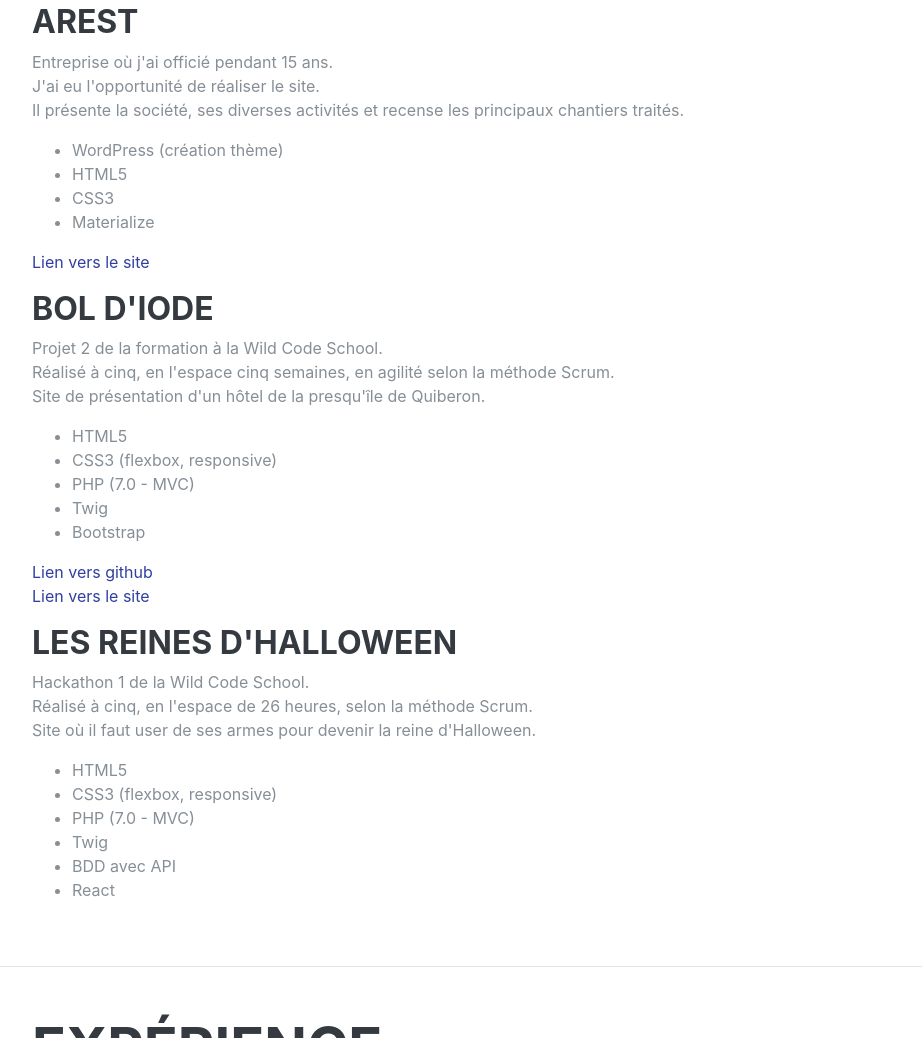
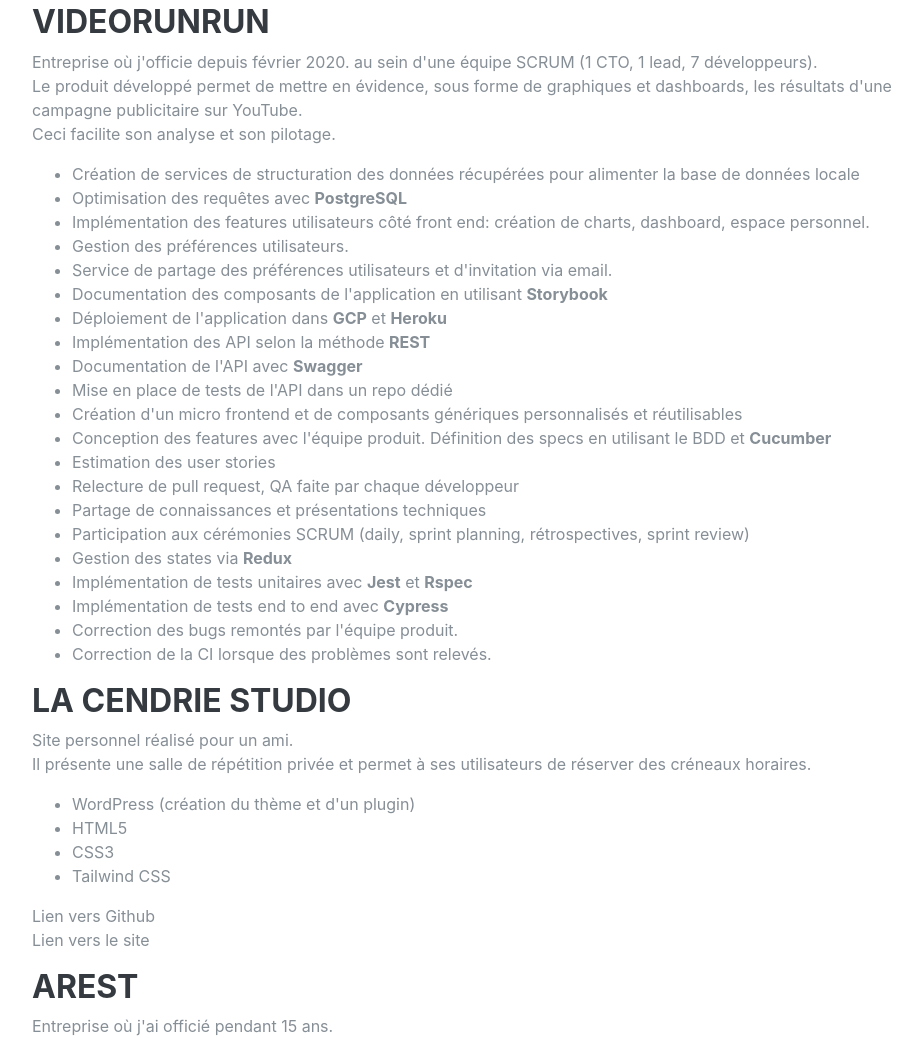
Before and after one commit to kimor44/CV-Julien-Guibert, a plain HTML site: page index.html in a window 1280 px wide. Shown: the part 1762-2800 px from the top of the page, without its empty margins (288-1210 px from the left). Drawn offline with Linux system fonts and the light colour scheme; a web font is replaced by a local one.

Commit message:
presentation & projects updated

```diff
--- a/css/resume.css
+++ b/css/resume.css
@@ -4,12 +4,15 @@
  * Licensed under MIT (https://github.com/BlackrockDigital/startbootstrap-resume/blob/master/LICENSE)
  */
 
-:root{
-  --myColor : #303f9f;
+:root {
+  --myColor: #303f9f;
+  --text: #868e96;
 }
 
 body {
-  font-family: 'Muli', -apple-system, BlinkMacSystemFont, 'Segoe UI', Roboto, 'Helvetica Neue', Arial, sans-serif, 'Apple Color Emoji', 'Segoe UI Emoji', 'Segoe UI Symbol', 'Noto Color Emoji';
+  font-family: "Muli", -apple-system, BlinkMacSystemFont, "Segoe UI", Roboto,
+    "Helvetica Neue", Arial, sans-serif, "Apple Color Emoji", "Segoe UI Emoji",
+    "Segoe UI Symbol", "Noto Color Emoji";
   padding-top: 54px;
   color: #868e96;
 }
@@ -27,7 +30,9 @@
 h4,
 h5,
 h6 {
-  font-family: 'Saira Extra Condensed', -apple-system, BlinkMacSystemFont, 'Segoe UI', Roboto, 'Helvetica Neue', Arial, sans-serif, 'Apple Color Emoji', 'Segoe UI Emoji', 'Segoe UI Symbol', 'Noto Color Emoji';
+  font-family: "Saira Extra Condensed", -apple-system, BlinkMacSystemFont,
+    "Segoe UI", Roboto, "Helvetica Neue", Arial, sans-serif, "Apple Color Emoji",
+    "Segoe UI Emoji", "Segoe UI Symbol", "Noto Color Emoji";
   font-weight: 700;
   text-transform: uppercase;
   color: #343a40;
@@ -54,7 +59,9 @@
 .subheading {
   text-transform: uppercase;
   font-weight: 500;
-  font-family: 'Saira Extra Condensed', -apple-system, BlinkMacSystemFont, 'Segoe UI', Roboto, 'Helvetica Neue', Arial, sans-serif, 'Apple Color Emoji', 'Segoe UI Emoji', 'Segoe UI Symbol', 'Noto Color Emoji';
+  font-family: "Saira Extra Condensed", -apple-system, BlinkMacSystemFont,
+    "Segoe UI", Roboto, "Helvetica Neue", Arial, sans-serif, "Apple Color Emoji",
+    "Segoe UI Emoji", "Segoe UI Symbol", "Noto Color Emoji";
   font-size: 1.5rem;
 }
 
@@ -84,8 +91,8 @@
 }
 
 .dev-icons .list-inline-item img {
-    width: 50px;
-    height: 50px;
+  width: 50px;
+  height: 50px;
 }
 
 #sideNav .navbar-nav .nav-item .nav-link {
@@ -173,9 +180,11 @@
 }
 
 a {
-  color: var(--myColor);
+  color: var(--text);
 }
 
-a:hover, a:focus, a:active {
+a:hover,
+a:focus,
+a:active {
   color: #824027;
 }
--- a/index.html
+++ b/index.html
@@ -67,23 +67,25 @@
             <h1 class="mb-0">Julien
                 <span class="text-primary">Guibert</span>
             </h1>
-            <h2 class="mb-0">Devoloppeur web junior
+            <h2 class="mb-0">D&eacute;voloppeur web
             </h2>
-            <div class="subheading mb-5">11 rue de la Greneraie, 44230 St Sébastien sur Loire<br>
+            <div class="subheading mb-5">134 route de la Fontenelle, 44120 Vertou<br>
                 <a href="mailto:julien.guib@gmail.com">julien.guib@gmail.com</a>
             </div>
-            <p class="lead mb-3">Passion&eacute; par le web et ses techonologies, je suis actuellement en reconversion
+            <p class="lead mb-3">Passion&eacute; par le web et ses techonologies, j&apos;ai r&eacute;alis&eacute; une reconversion
                 professionnelle,
-                &agrave; la Wild Code School de Nantes, où je me forme en tant que
+                &agrave; la Wild Code School de Nantes, o&ugrave; je me suis form&eacute; en tant que
                 <strong>d&eacute;veloppeur web (PHP/Symfony)</strong>
             </p>
-            <p class="lead mb-3">Nous réalisons des projets concrets, en groupe, selon la méthodologie Scrum.
+            <p class="lead mb-3">Nous avons r&eacute;alis&eacute;s des projets concrets, en groupe, selon la m&eacute;thodologie Scrum.
             </p>
-            <p class="lead mb-5">En recherche d'un <strong>stage de 4 mois</strong> qui débutera le 10 f&eacute;vrier 2020, où j'espère
-                pouvoir apporter ma curiosité et mes nouvelles connaissances.
+            <p class="lead mb-5">En poste chez <a href="https://www.videorunrun.com/fr/" target="_blank"><strong>VideoRunRun</strong></a> depuis f&eacute;vrier 2020,
+                j&apos;y exerce le m&eacute;tier de d&eacute;veloppeur programmeur informatique sur
+                des technologies tel que <strong>Ruby on Rails</strong> (f&eacute;vrier 2020 - mai 2021)
+                ou <strong>React</strong> (mai 2021 - &agrave; ce jour).
             </p>
             <div class="social-icons">
-                <a href="www.linkedin.com/in/julien-guibert" target="_blank">
+                <a href="https://www.linkedin.com/in/julien-guibert/" target="_blank">
                     <i class="fab fa-linkedin-in" title="linkedin" target="_blank"></i>
                 </a>
                 <a href="https://github.com/kimor44" title="github" target="_blank">
@@ -137,6 +139,9 @@
                 <li class="list-inline-item">
                     <img src="img/git-logo.png" alt="git" title="git">
                 </li>
+                <li class="list-inline-item">
+                    <img src="img/github.png" alt="github" title="github">
+                </li>
             </ul>
 
             <div class="subheading mb-3">M&eacute;thodologie</div>
@@ -149,6 +154,12 @@
                     <i class="fa-li fa fa-check"></i>
                     D&eacute;veloppement Agile et Scrum
                 </li>
+                <li>
+                    <i class="fa-li fa fa-check"></i>
+                    D&eacute;finition des specs en
+                    utilisant le BDD
+                    et Cucumber
+                </li>
             </ul>
         </div>
     </section>
@@ -159,51 +170,65 @@
         <div class="w-100">
             <h2 class="mb-5">Projets</h2>
             <article>
-                <h3>Arest</h3>
-                <p>Entreprise o&ugrave; j&apos;ai offici&eacute; pendant 15 ans.<br>
-                    J'ai eu l'opportunité de réaliser le site.<br>
-                    Il pr&eacute;sente la soci&eacute;t&eacute;, ses diverses activit&eacute;s et recense les principaux chantiers trait&eacute;s.
-                <ul>
-                    <li>WordPress (cr&eacute;ation th&egrave;me)</li>
-                    <li>HTML5</li>
-                    <li>CSS3</li>
-                    <li>Materialize</li>
-                </ul>
-                <a href="http://arest.fr/" target="_blank">Lien vers le site</a>
+                <h3>VideoRunRun</h3>
+                <p>Entreprise o&ugrave; j&apos;officie depuis f&eacute;vrier 2020.
+                    au sein d&apos;une &eacute;quipe SCRUM (1 CTO, 1 lead, 7 d&eacute;veloppeurs).<br>
+                    Le produit d&eacute;velopp&eacute; permet de mettre en &eacute;vidence, sous forme de graphiques
+                    et dashboards, les r&eacute;sultats d&apos;une campagne publicitaire sur YouTube.<br>
+                    Ceci facilite son analyse et son pilotage.
+                    <ul>
+                        <li>Cr&eacute;ation de services de structuration des donn&eacute;es r&eacute;cup&eacute;r&eacute;es pour alimenter la base de donn&eacute;es locale</li>
+                        <li>Optimisation des requêtes avec <strong>PostgreSQL</strong></li>
+                        <li>Impl&eacute;mentation des features utilisateurs côt&eacute; front end: cr&eacute;ation de charts, dashboard, espace personnel.</li>
+                        <li>Gestion des pr&eacute;f&eacute;rences utilisateurs.</li>
+                        <li>Service de partage des pr&eacute;f&eacute;rences utilisateurs et d&apos;invitation via email.</li>
+                        <li>Documentation des composants de l&apos;application en utilisant <strong>Storybook</strong></li>
+                        <li>D&eacute;ploiement de l&apos;application dans <strong>GCP</strong> et <strong>Heroku</strong></li>
+                        <li>Impl&eacute;mentation des API selon la m&eacute;thode <strong>REST</strong></li>
+                        <li>Documentation de l&apos;API avec <strong>Swagger</strong></li>
+                        <li>Mise en place de tests de l&apos;API dans un repo d&eacute;di&eacute;</li>
+                        <li>Cr&eacute;ation d&apos;un micro frontend et de composants g&eacute;n&eacute;riques personnalis&eacute;s et r&eacute;utilisables</li>
+                        <li>Conception des features avec l&apos;&eacute;quipe produit. D&eacute;finition des specs en utilisant le BDD et <strong>Cucumber</strong></li>
+                        <li>Estimation des user stories</li>
+                        <li>Relecture de pull request, QA faite par chaque d&eacute;veloppeur</li>
+                        <li>Partage de connaissances et pr&eacute;sentations techniques</li>
+                        <li>Participation aux c&eacute;r&eacute;monies SCRUM (daily, sprint planning, r&eacute;trospectives, sprint review)</li>
+                        <li>Gestion des states via <strong>Redux</strong></li>
+                        <li>Impl&eacute;mentation de tests unitaires avec <strong>Jest</strong> et <strong>Rspec</strong></li>
+                        <li>Impl&eacute;mentation de tests end to end avec <strong>Cypress</strong></li>
+                        <li>Correction des bugs remont&eacute;s par l&apos;&eacute;quipe produit.</li>
+                        <li>Correction de la CI lorsque des problèmes sont relev&eacute;s.</li>
+                    </ul>
                 </p>
             </article>
             <article>
-                <h3>Bol d&apos;iode</h3>
-                <p>Projet 2 de la formation &agrave; la Wild Code School.<br>
-                    R&eacute;alis&eacute; &agrave; cinq, en l&apos;espace cinq semaines, en agilit&eacute; selon la
-                    méthode Scrum.<br>
-                    Site de présentation d'un hôtel de la presqu'île de Quiberon.
-                <ul>
-                    <li>HTML5</li>
-                    <li>CSS3 (flexbox, responsive)</li>
-                    <li>PHP (7.0 - MVC)</li>
-                    <li>Twig</li>
-                    <li>Bootstrap</li>
-                </ul>
-                <a href="https://github.com/WildCodeSchool/nantes-0919-php-boldiode" target="_blank">Lien vers
-                    github</a><br>
-                <a href="https://boldiode.hopto.org/" target="_blank">Lien vers
-                    le site</a>
+                <h3>La Cendrie Studio</h3>
+                <p>Site personnel r&eacute;alis&eacute; pour un ami.<br>
+                    Il pr&eacute;sente une salle de r&eacute;p&eacute;tition priv&eacute;e
+                    et permet &agrave; ses utilisateurs de r&eacute;server des cr&eacute;neaux horaires.
+                    <ul>
+                        <li>WordPress (cr&eacute;ation du th&egrave;me et d&apos;un plugin)</li>
+                        <li>HTML5</li>
+                        <li>CSS3</li>
+                        <li>Tailwind CSS</li>
+                    </ul>
+                    <a href="https://github.com/kimor44/lacendriestudio" target="_blank">Lien vers
+                        Github</a><br>
+                    <a href="https://lacendriestudio.com/" target="_blank">Lien vers le site</a>
                 </p>
             </article>
             <article>
-                <h3>Les reines d&apos;Halloween</h3>
-                <p>Hackathon 1 de la Wild Code School.<br>
-                    R&eacute;alis&eacute; &agrave; cinq, en l&apos;espace de 26 heures, selon la méthode Scrum.<br>
-                    Site où il faut user de ses armes pour devenir la reine d'Halloween.
-                <ul>
-                    <li>HTML5</li>
-                    <li>CSS3 (flexbox, responsive)</li>
-                    <li>PHP (7.0 - MVC)</li>
-                    <li>Twig</li>
-                    <li>BDD avec API</li>
-                    <li>React</li>
-                </ul>
+                <h3>Arest</h3>
+                <p>Entreprise o&ugrave; j&apos;ai offici&eacute; pendant 15 ans.<br>
+                    J&apos;ai eu l&apos;opportunit&eacute; de r&eacute;aliser le site.<br>
+                    Il pr&eacute;sente la soci&eacute;t&eacute;, ses diverses activit&eacute;s et recense les principaux chantiers trait&eacute;s.
+                    <ul>
+                        <li>WordPress (cr&eacute;ation th&egrave;me)</li>
+                        <li>HTML5</li>
+                        <li>CSS3</li>
+                        <li>Materialize</li>
+                    </ul>
+                    <a href="http://arest.fr/" target="_blank">Lien vers le site</a>
                 </p>
             </article>
         </div>
@@ -247,9 +272,9 @@
 
             <div class="resume-item d-flex flex-column flex-md-row justify-content-between mb-5">
                 <div class="resume-content">
-                    <h3 class="mb-0">Développeur web - PHP / Symfony</h3>
+                    <h3 class="mb-0">D&eacute;veloppeur web - PHP / Symfony</h3>
                     <div class="subheading mb-3">Wild Code School</div>
-                    <div>Gestion de projets en agililit&eacute; selon la méthode Scrum</div>
+                    <div>Gestion de projets en agililit&eacute; selon la m&eacute;thode Scrum</div>
                 </div>
                 <div class="resume-date text-md-right">
                     <span class="text-primary">Septembre 2019 - F&eacute;vrier 2020</span>
@@ -311,9 +336,9 @@
                 <h3>Course &agrave; pied</h3>
                 <p>
                 <ul>
-                    <li>Les foulées Nantaises</li>
-                    <li>Les foulées Vertaviennes</li>
-                    <li>Et plusieures courses d'une dizaine de kilomètres</li>
+                    <li>Les foul&eacute;es Nantaises</li>
+                    <li>Les foul&eacute;es Vertaviennes</li>
+                    <li>Et plusieures courses d&apos;une dizaine de kilomètres</li>
                 </ul>
                 </p>
             </article>
```
Also changed, not shown: img/github.png (renamed from img/GitHub-Mark.png).
